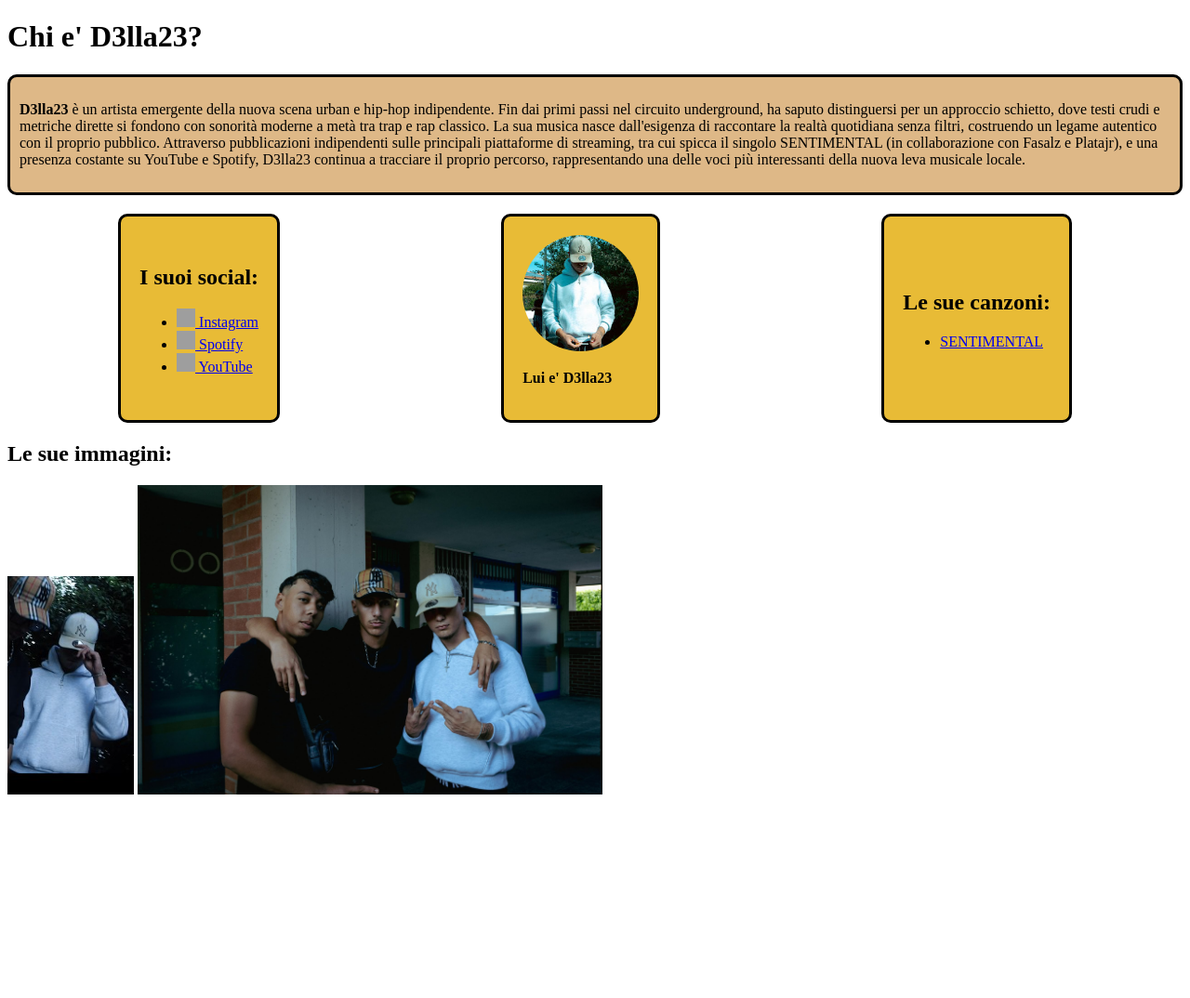
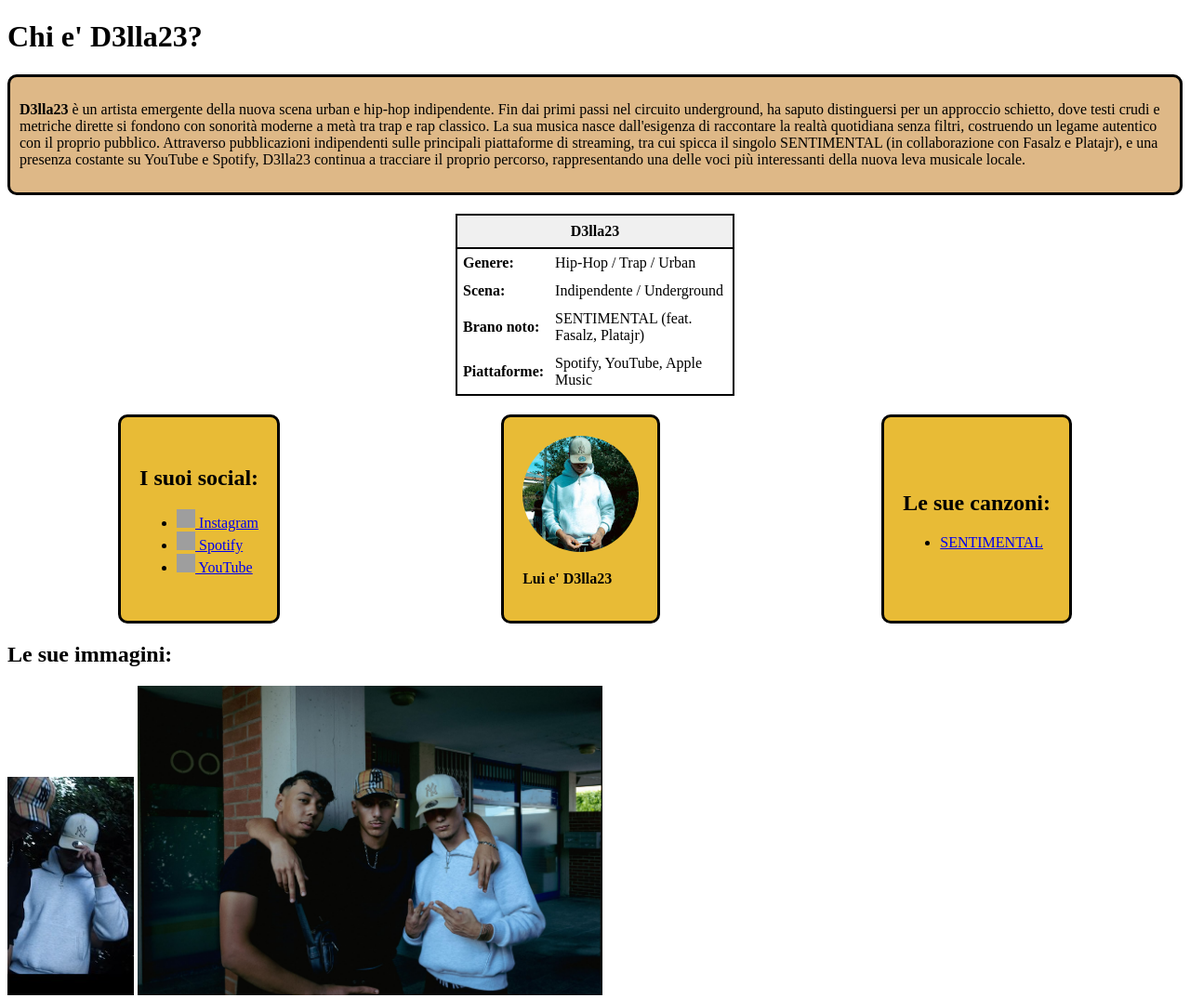
Before and after one commit to simonenapolitano/TPSI, a plain HTML site: page 5^Anno/HTML-CSS-JS/Es_7-10-2026/index.html in a window 1280 px wide. Shown: the whole page at 93% size. Before the commit the page ends 867 px from the top, so only its background shows below. Drawn offline with Linux system fonts and the light colour scheme; grey boxes are pictures that could not be loaded.

Commit message:
Aggiunti file iniziali

```diff
--- a/5^Anno/HTML-CSS-JS/Es_7-10-2026/index.html
+++ b/5^Anno/HTML-CSS-JS/Es_7-10-2026/index.html
@@ -8,6 +8,31 @@
     <h1>Chi e' D3lla23?</h1>
     <div class="testo">
         <p><b>D3lla23</b> è un artista emergente della nuova scena urban e hip-hop indipendente. Fin dai primi passi nel circuito underground, ha saputo distinguersi per un approccio schietto, dove testi crudi e metriche dirette si fondono con sonorità moderne a metà tra trap e rap classico. La sua musica nasce dall'esigenza di raccontare la realtà quotidiana senza filtri, costruendo un legame autentico con il proprio pubblico. Attraverso pubblicazioni indipendenti sulle principali piattaforme di streaming, tra cui spicca il singolo SENTIMENTAL (in collaborazione con Fasalz e Platajr), e una presenza costante su YouTube e Spotify, D3lla23 continua a tracciare il proprio percorso, rappresentando una delle voci più interessanti della nuova leva musicale locale.</p>
+    </div>
+    <div style="display: flex; justify-content: center; margin-bottom: 20px">
+        <table style="border: black solid 2px; border-collapse: collapse; width: 100%; max-width: 300px; text-align: left;">
+            <tr>
+                <th colspan="2" style="border-bottom: 2px solid black; padding: 8px; background-color: #f0f0f0; text-align: center;">
+                    D3lla23
+                </th>
+            </tr>
+            <tr>
+                <td style="padding: 6px; font-weight: bold;">Genere:</td>
+                <td style="padding: 6px;">Hip-Hop / Trap / Urban</td>
+            </tr>
+            <tr>
+                <td style="padding: 6px; font-weight: bold;">Scena:</td>
+                <td style="padding: 6px;">Indipendente / Underground</td>
+            </tr>
+            <tr>
+                <td style="padding: 6px; font-weight: bold;">Brano noto:</td>
+                <td style="padding: 6px;">SENTIMENTAL (feat. Fasalz, Platajr)</td>
+            </tr>
+            <tr>
+                <td style="padding: 6px; font-weight: bold;">Piattaforme:</td>
+                <td style="padding: 6px;">Spotify, YouTube, Apple Music</td>
+            </tr>
+        </table>
     </div>
     <div style="display: flex; justify-content: space-around;">
         <div class="quadrato">
@@ -29,7 +54,6 @@
                 <li><a href="https://www.youtube.com/watch?v=8peHjwqIkjM" target="_blank">SENTIMENTAL</a></li>
             </ul>
         </div>
-
     </div>
     <h2>Le sue immagini:</h2>
     <div>
```
Also changed, not shown: 5^Anno/HTML-CSS-JS/SitoWebCompito/Index.html (added), 5^Anno/HTML-CSS-JS/SitoWebCompito/src/css/style.css (added).
